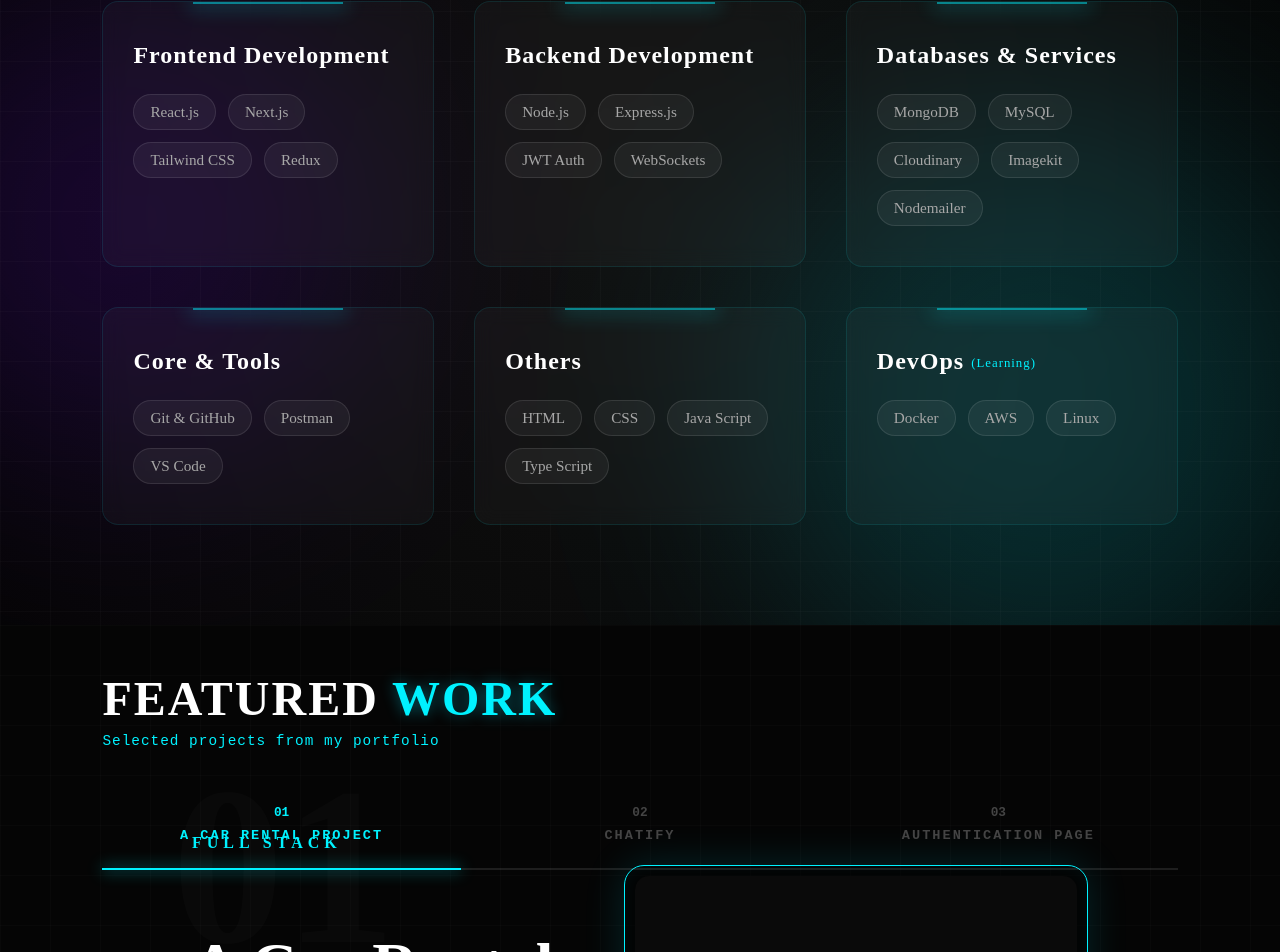
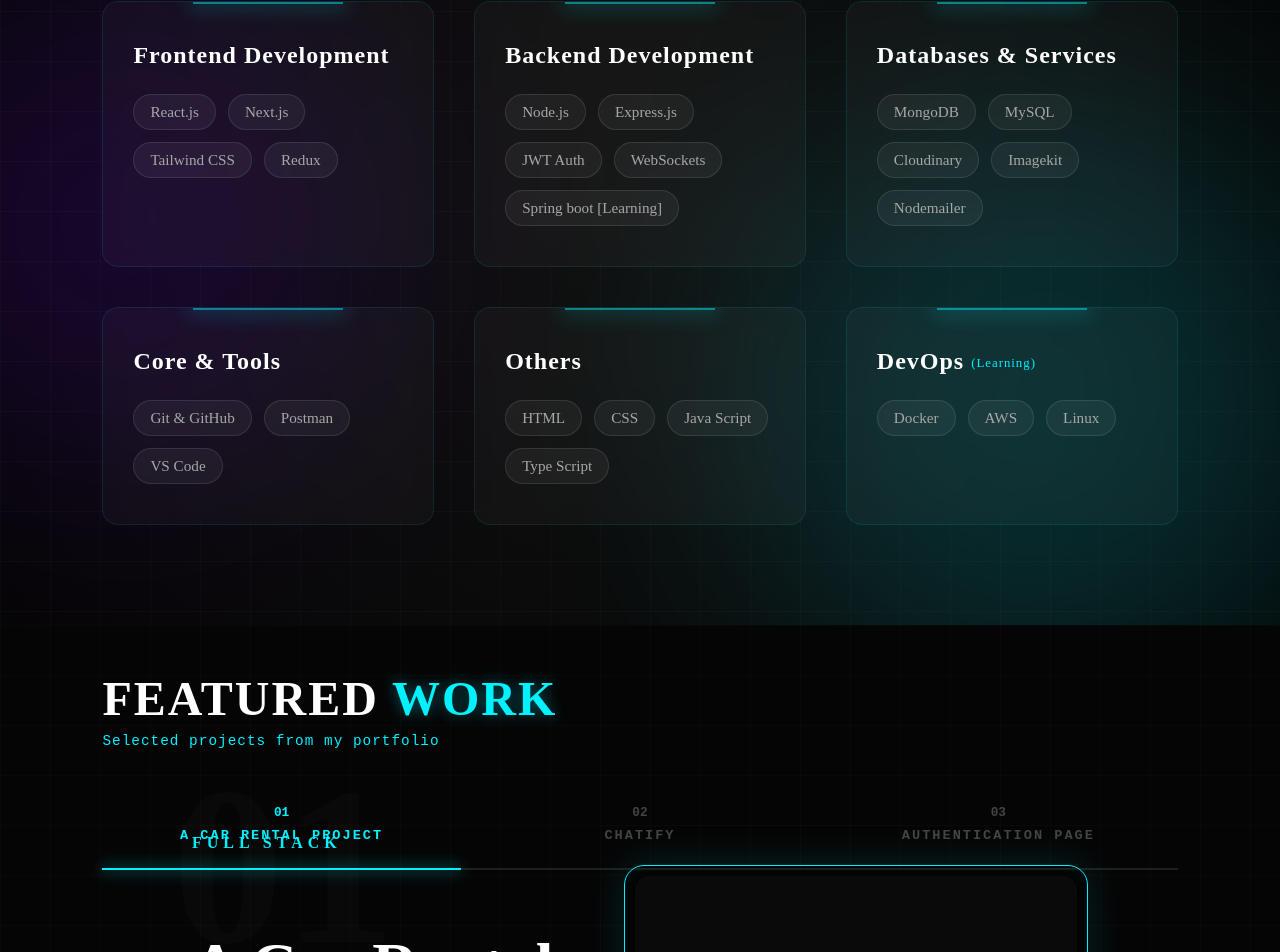
Before and after one commit to SudhanshuBaberwal/Portfolio, a React (Vite) app in the folder AnimatedPortfolio/: page / in a window 1280 px wide. Shown: the part 2067-3019 px from the top of the page. Built offline with nearby package versions, Linux system fonts and the light colour scheme; no server answers; grey boxes are pictures that could not be loaded.

Commit message:
Update Profile

```diff
--- a/AnimatedPortfolio/src/components/skills/Skills.jsx
+++ b/AnimatedPortfolio/src/components/skills/Skills.jsx
@@ -113,6 +113,11 @@
             <SkillBadge
               name="WebSockets"
               icon="https://cdn.jsdelivr.net/gh/devicons/devicon@latest/icons/socketio/socketio-original.svg"
+              invert={true}
+            />
+            <SkillBadge
+              name="Spring boot [Learning]"
+              icon="https://upload.wikimedia.org/wikipedia/commons/thumb/4/44/Spring_Framework_Logo_2018.svg/1280px-Spring_Framework_Logo_2018.svg.png"
               invert={true}
             />
           </div>
```
